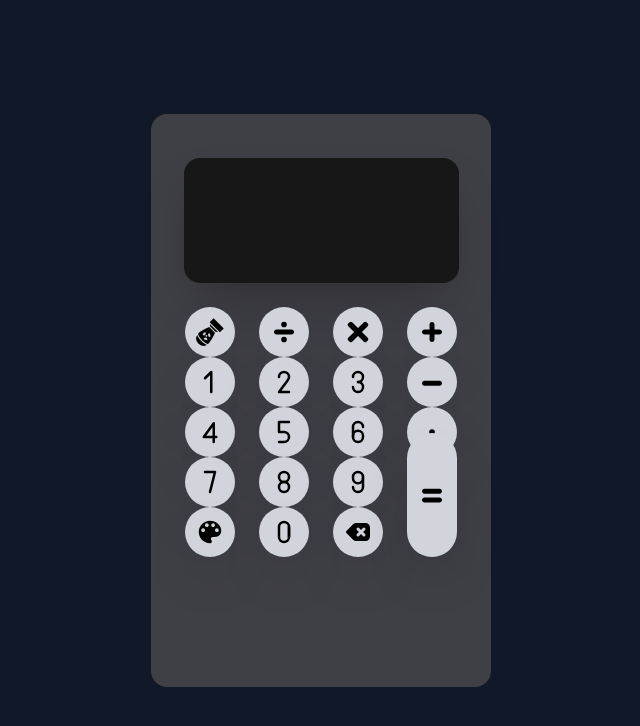
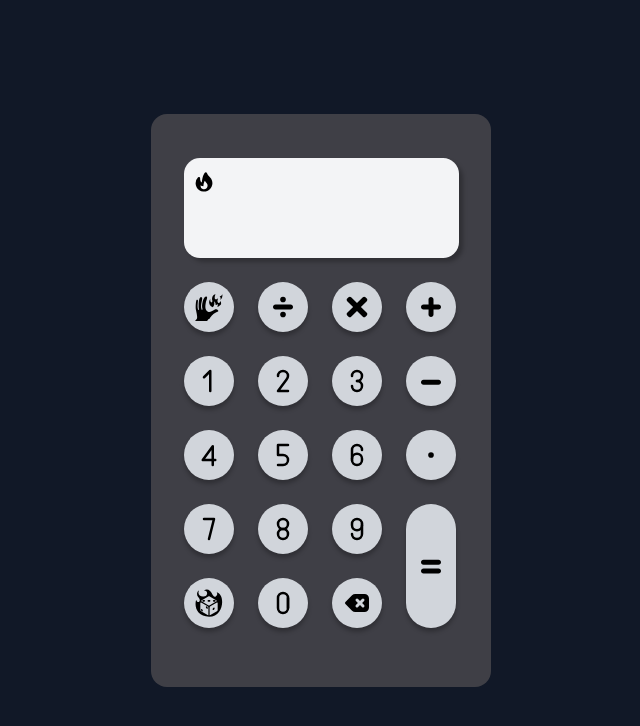
Before and after one commit to MaximKabaev/CalculatorApp, a Next.js app in the folder calculator-app/: page / in a window 1280 px wide. Shown: the top 726 px of the page, without its empty margins (319-959 px from the left). Built offline with nearby package versions, Linux system fonts and the light colour scheme.

Commit message:
new features + bug fixes

```diff
--- a/calculator-app/pages/index.js
+++ b/calculator-app/pages/index.js
@@ -2,34 +2,25 @@ import Head from 'next/head'
 import Image from 'next/image'
 import styles from '../styles/Home.module.css'
 import { TbNumber1, TbNumber2, TbNumber3, TbNumber4, TbNumber5, TbNumber6, TbNumber7, TbNumber8, TbNumber9, TbNumber0 } from 'react-icons/tb';
-import {HiBackspace} from 'react-icons/hi';
-import {GiNuclearBomb} from 'react-icons/gi';
-// import{RiDivideLine} from 'react-icons/ri';
-// import{MdClear} from 'react-icons/md';
+import {HiBackspace, HiFire} from 'react-icons/hi';
+import {GiFireSpellCast, GiDiceFire} from 'react-icons/gi';
 import{FaTimes} from 'react-icons/fa';
 import{TiDivide, TiPlus, TiMinus, TiEquals} from 'react-icons/ti';
 import{BsDot} from 'react-icons/bs';
-import {IoMdColorPalette} from 'react-icons/io';
 
 const ButtonLine = ({pt, Sym1, Sym2, Sym3, Sym4, hideLastElement, stretchLastElement}) => {
-  const paddingTop = 'pt-' + pt;
+  const liClass = 'flex justify-center items-center flex-row pt-' + pt;
   let hidden;
   hideLastElement ? hidden='text-black invisible' : hidden='text-black';
   return (
-    <li class={paddingTop}>
-      <div class='flex justify-center items-center h-[50%] translate-y-32 flex-row'>
-        <ul>
-          <li>
-            <ul class='flex flex-row w-full'>
-              <li class='pr-6 text-black'><button class='w-[50px] h-[50px] bg-gray-300 shadow-2xl rounded-full text-3xl leading-none'><div class='w-full h-full flex justify-center items-center'>{Sym1}</div></button></li>
-              <li class='pr-6 text-black'><button class='w-[50px] h-[50px] bg-gray-300 shadow-2xl rounded-full text-3xl leading-none'><div class='w-full h-full flex justify-center items-center'>{Sym2}</div></button></li>
-              <li class='pr-6 text-black'><button class='w-[50px] h-[50px] bg-gray-300 shadow-2xl rounded-full text-3xl leading-none'><div class='w-full h-full flex justify-center items-center'>{Sym3}</div></button></li>
-              {stretchLastElement ? <li class={hidden}><button class='w-[50px] h-[124px] bg-gray-300 shadow-2xl rounded-full text-3xl leading-none -translate-y-[74px]'><div class='w-full h-full flex justify-center items-center'>{Sym4}</div></button></li> :
-              <li class={hidden}><button class='w-[50px] h-[50px] bg-gray-300 shadow-2xl rounded-full text-3xl leading-none'><div class='w-full h-full flex justify-center items-center'>{Sym4}</div></button></li>}
-            </ul>
-          </li>
-        </ul>
-      </div>
+    <li class={liClass}>
+      <ul class='flex flex-row w-full'>
+        <li class='pr-6 text-black'><button class='w-[50px] h-[50px] bg-gray-300 shadow-[0_4px_4px_rgba(0,0,0,0.25)] rounded-full text-3xl leading-none'><div class='w-full h-full flex justify-center items-center'>{Sym1}</div></button></li>
+        <li class='pr-6 text-black'><button class='w-[50px] h-[50px] bg-gray-300 shadow-[0_4px_4px_rgba(0,0,0,0.25)] rounded-full text-3xl leading-none'><div class='w-full h-full flex justify-center items-center'>{Sym2}</div></button></li>
+        <li class='pr-6 text-black'><button class='w-[50px] h-[50px] bg-gray-300 shadow-[0_4px_4px_rgba(0,0,0,0.25)] rounded-full text-3xl leading-none'><div class='w-full h-full flex justify-center items-center'>{Sym3}</div></button></li>
+        {stretchLastElement ? <li class={hidden}><button class='w-[50px] h-[124px] bg-gray-300 shadow-[0_4px_4px_rgba(0,0,0,0.25)] rounded-full text-3xl leading-none -translate-y-[74px]'><div class='w-full h-full flex justify-center items-center'>{Sym4}</div></button></li> :
+        <li class={hidden}><button class='w-[50px] h-[50px] bg-gray-300 shadow-[0_4px_4px_rgba(0,0,0,0.25)] rounded-full text-3xl leading-none'><div class='w-full h-full flex justify-center items-center'>{Sym4}</div></button></li>}
+      </ul>
     </li>
   );
 }
@@ -38,23 +29,26 @@ export default function Home() {
   return (
     <div>
       <Head>
-        <title>Create Next App</title>
+        <title>Calculator App</title>
         <meta name="description" content="Generated by create next app" />
         <link rel="icon" href="/favicon.ico" />
       </Head>
 
-      <main class='bg-gray-900'>
+      <div className="hidden pt-6"/>
+
+      <main class='bg-gray-900 shadow-[4px_4px_4px_rgba(0,0,0,0.25)]'>
         <div class='flex justify-center items-center h-screen'>
           <div class='bg-zinc-700 h-[573px] w-[340px] rounded-2xl flex justify-center'>
             <ul>
-              <li><div class='bg-neutral-900 h-[125px] w-[275px] rounded-2xl shadow-2xl translate-y-11'></div></li>
-              <li class='-translate-y-[60px]'>
-                <ul>
-                  <ButtonLine pt={0} Sym1={<GiNuclearBomb/>} Sym2={<TiDivide/>} Sym3={<FaTimes/>} Sym4={<TiPlus/>}/>
+              <li class='absolute translate-y-14 translate-x-2 z-50'><button><HiFire class='w-6 h-6'/></button></li>
+              <input class="bg-gray-100 h-[100px] w-[275px] rounded-2xl shadow-[4px_4px_4px_rgba(0,0,0,0.25)] translate-y-11 text-black"/>
+              <li class=''>
+                <ul className="h-[50%] translate-y-[68px]">
+                  <ButtonLine pt={0} Sym1={<GiFireSpellCast/>} Sym2={<TiDivide/>} Sym3={<FaTimes/>} Sym4={<TiPlus/>}/>
                   <ButtonLine pt={6} Sym1={<TbNumber1/>} Sym2={<TbNumber2/>} Sym3={<TbNumber3/>} Sym4={<TiMinus/>}/>
                   <ButtonLine pt={6} Sym1={<TbNumber4/>} Sym2={<TbNumber5/>} Sym3={<TbNumber6/>} Sym4={<BsDot/>}/>
                   <ButtonLine pt={6} Sym1={<TbNumber7/>} Sym2={<TbNumber8/>} Sym3={<TbNumber9/>} Sym4={<TbNumber0/>} hideLastElement={true}/>
-                  <ButtonLine pt={6} Sym1={<IoMdColorPalette/>} Sym2={<TbNumber0/>} Sym3={<HiBackspace/>} Sym4={<TiEquals/>} stretchLastElement={true}/>
+                  <ButtonLine pt={6} Sym1={<GiDiceFire/>} Sym2={<TbNumber0/>} Sym3={<HiBackspace/>} Sym4={<TiEquals/>} stretchLastElement={true}/>
                 </ul>
               </li>
             </ul>
```
Also changed, not shown: 1 other file (tests, documents, lock files or other folders).
